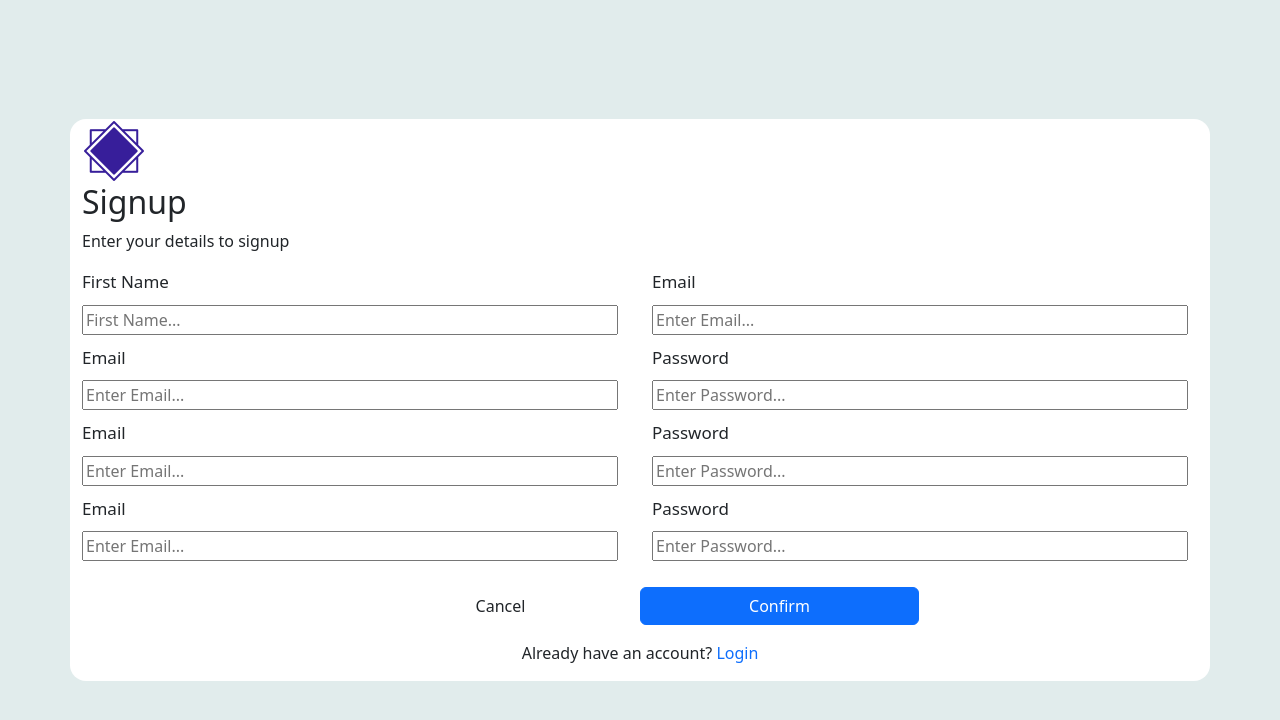
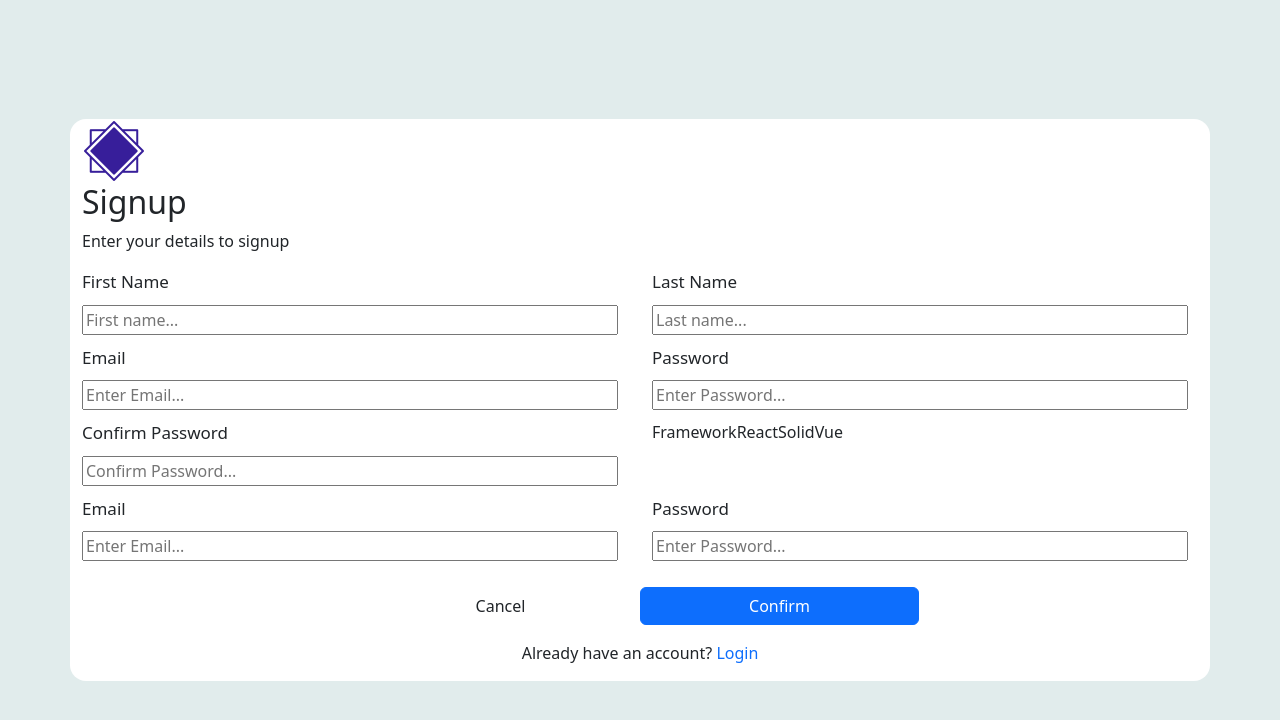
Before and after one commit to Ziad-Nasr/Login-Signup, a React (Vite) app: page /signup in a window 1280 px wide. Shown: the top 720 px of the page. Built offline with nearby package versions, Linux system fonts and the light colour scheme.

Commit message:
using arc UI

```diff
--- a/package.json
+++ b/package.json
@@ -13,6 +13,7 @@
     "@ark-ui/react": "^3.5.0",
     "@reduxjs/toolkit": "^2.2.6",
     "bootstrap": "^5.3.3",
+    "lucide-react": "^0.414.0",
     "react": "^18.3.1",
     "react-bootstrap": "^2.10.4",
     "react-dom": "^18.3.1",
--- /dev/null
+++ b/src/Components/RadioField.tsx
@@ -0,0 +1,20 @@
+import React from "react";
+import { RadioGroup } from "@ark-ui/react";
+
+export const RadioField: React.FC = () => {
+  const frameworks: string[] = ["React", "Solid", "Vue"];
+
+  return (
+    <RadioGroup.Root>
+      <RadioGroup.Label>Framework</RadioGroup.Label>
+      <RadioGroup.Indicator />
+      {frameworks.map((framework) => (
+        <RadioGroup.Item key={framework} value={framework}>
+          <RadioGroup.ItemText>{framework}</RadioGroup.ItemText>
+          <RadioGroup.ItemControl />
+          <RadioGroup.ItemHiddenInput />
+        </RadioGroup.Item>
+      ))}
+    </RadioGroup.Root>
+  );
+};
--- a/src/Screens/SignUp/Signup.tsx
+++ b/src/Screens/SignUp/Signup.tsx
@@ -1,13 +1,20 @@
 import { useState } from "react";
 import InputField from "../../Components/InputField";
+import { RadioField } from "../../Components/RadioField";
+import { useDispatch, useSelector } from "react-redux";
 import Logo from "../../assets/badge.png";
 import "./Signup.css";
+import { formActions } from "../../store/formSlice";
+import { RootState, AppDispatch } from "../../store/store";
+
 function Signup() {
-  const [email, setEmail] = useState("");
-  const [password, setPassword] = useState("");
+  const dispatch = useDispatch();
+  const formItems = useSelector((state: RootState) => state.myForm);
+  const [confirmPassword, setConfirmPassword] = useState("");
+
   return (
     <div className="Signup-body d-flex justify-content-center align-items-center">
-      <div className="bg-white rounded-4 container">
+      <form className="bg-white rounded-4 container">
         <div className="row">
           <div className="text-start col-12">
             <img src={Logo} alt="Logo" />
@@ -19,19 +26,23 @@ function Signup() {
           <div className="col-6">
             <InputField
               label="First Name"
-              placeholder="First Name..."
-              type="email"
-              value={email}
-              setValue={(e) => setEmail(e.target.value)}
+              placeholder="First name..."
+              type="text"
+              value={formItems.firstName}
+              setValue={(e) =>
+                dispatch(formActions.updateForm({ firstName: e.target.value }))
+              }
             />
           </div>
           <div className="col-6">
             <InputField
-              label="Email"
-              placeholder="Enter Email..."
-              type="email"
-              value={email}
-              setValue={(e) => setEmail(e.target.value)}
+              label="Last Name"
+              placeholder="Last name..."
+              type="text"
+              value={formItems.lastName}
+              setValue={(e) =>
+                dispatch(formActions.updateForm({ lastName: e.target.value }))
+              }
             />
           </div>
         </div>
@@ -41,8 +52,10 @@ function Signup() {
               label="Email"
               placeholder="Enter Email..."
               type="email"
-              value={email}
-              setValue={(e) => setEmail(e.target.value)}
+              value={formItems.email}
+              setValue={(e) =>
+                dispatch(formActions.updateForm({ email: e.target.value }))
+              }
             />
           </div>
           <div className="col-6">
@@ -50,9 +63,34 @@ function Signup() {
               label="Password"
               placeholder="Enter Password..."
               type="password"
-              value={password}
-              setValue={(e) => setPassword(e.target.value)}
+              value={formItems.password}
+              setValue={(e) =>
+                dispatch(formActions.updateForm({ password: e.target.value }))
+              }
             />
+          </div>
+        </div>
+        <div className="text-start row">
+          <div className="col-6">
+            <InputField
+              label="Confirm Password"
+              placeholder="Confirm Password..."
+              type="password"
+              value={confirmPassword}
+              setValue={(e) => setConfirmPassword(e.target.value)}
+            />
+          </div>
+          <div className="col-6">
+            <RadioField />
+            {/* <InputField
+              label="Gender"
+              placeholder="Select Gender..."
+              type="radio"
+              value={formItems.gender}
+              setValue={(e) =>
+                dispatch(formActions.updateForm({ gender: e.target.value }))
+              }
+            /> */}
           </div>
         </div>
         <div className="text-start row">
@@ -61,8 +99,10 @@ function Signup() {
               label="Email"
               placeholder="Enter Email..."
               type="email"
-              value={email}
-              setValue={(e) => setEmail(e.target.value)}
+              value={formItems.email}
+              setValue={(e) =>
+                dispatch(formActions.updateForm({ email: e.target.value }))
+              }
             />
           </div>
           <div className="col-6">
@@ -70,35 +110,23 @@ function Signup() {
               label="Password"
               placeholder="Enter Password..."
               type="password"
-              value={password}
-              setValue={(e) => setPassword(e.target.value)}
-            />
-          </div>
-        </div>
-        <div className="text-start row">
-          <div className="col-6">
-            <InputField
-              label="Email"
-              placeholder="Enter Email..."
-              type="email"
-              value={email}
-              setValue={(e) => setEmail(e.target.value)}
-            />
-          </div>
-          <div className="col-6">
-            <InputField
-              label="Password"
-              placeholder="Enter Password..."
-              type="password"
-              value={password}
-              setValue={(e) => setPassword(e.target.value)}
+              value={formItems.phoneNumber}
+              setValue={(e) =>
+                dispatch(
+                  formActions.updateForm({ phoneNumber: e.target.value })
+                )
+              }
             />
           </div>
         </div>
         <div className="row">
           <div className="col-12 mt-3">
-            <button className="btn col-3">Cancel</button>
-            <button className="btn btn-primary col-3">Confirm</button>
+            <button className="btn col-3" type="reset">
+              Cancel
+            </button>
+            <button className="btn btn-primary col-3" type="submit">
+              Confirm
+            </button>
           </div>
         </div>
         <div className="row">
@@ -109,7 +137,7 @@ function Signup() {
             </p>
           </div>
         </div>
-      </div>
+      </form>
     </div>
   );
 }
--- a/src/main.tsx
+++ b/src/main.tsx
@@ -4,9 +4,13 @@ import App from "./App.tsx";
 import "./index.css";
 import "bootstrap/dist/css/bootstrap.min.css";
 import "bootstrap/dist/js/bootstrap.bundle.min";
+import store from "./store/store.ts";
+import { Provider } from "react-redux";
 
 ReactDOM.createRoot(document.getElementById("root")!).render(
   <React.StrictMode>
-    <App />
+    <Provider store={store}>
+      <App />
+    </Provider>
   </React.StrictMode>
 );
--- a/src/store/formSlice.ts
+++ b/src/store/formSlice.ts
@@ -1,23 +1,36 @@
-// formSlice.ts
-import { createSlice, combineReducers } from "@reduxjs/toolkit";
+import { createSlice } from "@reduxjs/toolkit";
 
 export interface Form {
   id: string;
+  firstName: string;
+  lastName: string;
+  gender: string;
+  email: string;
+  password: string;
+  dateOfBirth: string;
+  phoneNumber: string;
 }
 
-type FormState = Form[];
-
-const initialFormState: FormState = [];
+const initialFormState: Form = {
+  id: "",
+  firstName: "",
+  lastName: "",
+  gender: "",
+  email: "",
+  password: "",
+  dateOfBirth: "",
+  phoneNumber: "",
+};
 
 const formSlice = createSlice({
   name: "myform",
   initialState: initialFormState,
   reducers: {
-    addForm(state, action) {
-      state.push(action.payload);
-    },
-    removeForm(state, action) {
-      return state.filter((form) => form.id !== action.payload);
+    updateForm(state, action) {
+      return {
+        ...state,
+        ...action.payload,
+      };
     },
   },
 });
--- a/src/store/store.ts
+++ b/src/store/store.ts
@@ -1,5 +1,6 @@
 import { configureStore } from "@reduxjs/toolkit";
 import { formReducer as myFormReducer } from "./formSlice";
+
 const store = configureStore({
   reducer: { myForm: myFormReducer },
 });
```
Also changed, not shown: 1 other file (tests, documents, lock files or other folders).
